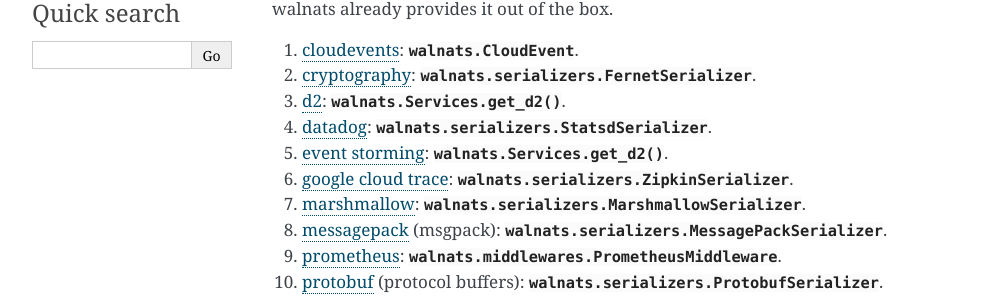
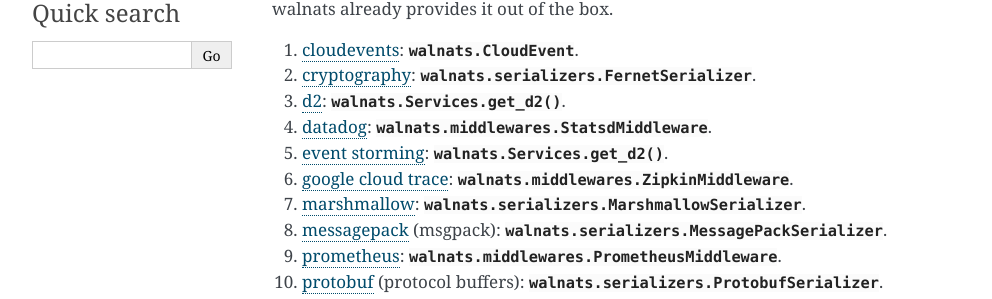
Before and after one commit to orsinium-labs/walnats, a Sphinx documentation site: the page built from docs/integrations.md, in a window 1280 px wide. Shown: the part 130-429 px from the top of the page, without its empty margins (148-1140 px from the left). Built offline with Sphinx 7.4.7, drawn with Linux system fonts in a browser that asks for light colours.

```diff
--- a/docs/integrations.md
+++ b/docs/integrations.md
@@ -5,9 +5,9 @@ Looking for an integration with a specific service or tool? There is a good chan
 1. [cloudevents](https://github.com/cloudevents/spec): {py:class}`walnats.CloudEvent`.
 1. [cryptography](https://cryptography.io/en/latest/): {py:class}`walnats.serializers.FernetSerializer`.
 1. [d2](https://github.com/terrastruct/d2): {py:meth}`walnats.Services.get_d2`.
-1. [datadog](https://www.datadoghq.com/): {py:class}`walnats.serializers.StatsdSerializer`.
+1. [datadog](https://www.datadoghq.com/): {py:class}`walnats.middlewares.StatsdMiddleware`.
 1. [event storming](https://en.wikipedia.org/wiki/Event_storming): {py:meth}`walnats.Services.get_d2`.
-1. [google cloud trace](https://cloud.google.com/trace/docs/zipkin): {py:class}`walnats.serializers.ZipkinSerializer`.
+1. [google cloud trace](https://cloud.google.com/trace/docs/zipkin): {py:class}`walnats.middlewares.ZipkinMiddleware`.
 1. [marshmallow](https://github.com/marshmallow-code/marshmallow): {py:class}`walnats.serializers.MarshmallowSerializer`.
 1. [messagepack](https://msgpack.org/index.html) (msgpack): {py:class}`walnats.serializers.MessagePackSerializer`.
 1. [prometheus](https://prometheus.io/): {py:class}`walnats.middlewares.PrometheusMiddleware`.
--- a/walnats/__init__.py
+++ b/walnats/__init__.py
@@ -11,12 +11,12 @@ __all__ = [
     # classes
     'Actor',
     'Actors',
+    'Clock',
     'CloudEvent',
     'Event',
     'Events',
     'Limits',
     'Priority',
-    'Clock',
     'Services',
 
     # modules
```
Also changed, not shown: docs/api.md (added, +31 -0 lines), docs/clock.md (+10 -0 lines), docs/index.md (+1 -0 lines), 1 other file.
